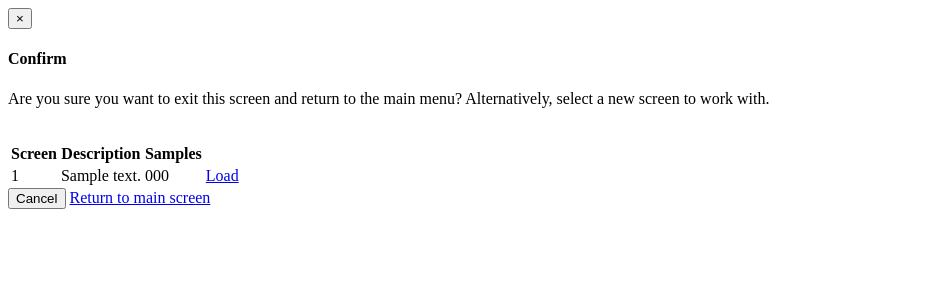
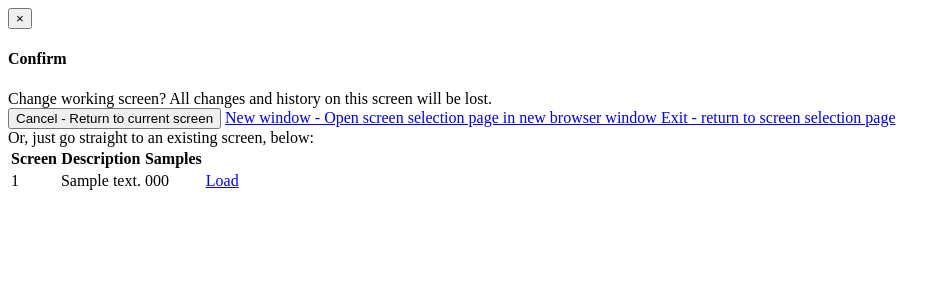
Before and after one commit to microscopium/microscopium-ui, a Flask app: template app/templates/modals/_exit_confirmation.html in a window 1280 px wide. Shown: the top 300 px of the page, without its empty margins (0-950 px from the left). Run offline with Flask 2, Linux system fonts and the light colour scheme; the template is opened without the code that fills it: most values are stand-ins (such as "Sample title", 1, 10 or a date in 2020); some libraries are stand-ins or nearby versions.

Commit message:
Add new buttons to exit confirmation modal * Add Cancel, New window, Exit choices * Move table of available screens to bottom of modal

```diff
--- a/app/templates/modals/_exit_confirmation.html
+++ b/app/templates/modals/_exit_confirmation.html
@@ -8,17 +8,24 @@
                 <h4 class="modal-title">Confirm</h4>
             </div>
             <div class="modal-body">
-                <p>Are you sure you want to exit this screen and return to the main menu? Alternatively, select a new
-                screen to work with.</p><br>
+                Change working screen? All changes and history on this screen will be lost.
+            </div>
+            <div class="modal-body text-center">
+                <button type="button" class="btn btn-primary" data-dismiss="modal">
+                    Cancel - Return to current screen
+                </button>
+                <a class="btn btn-primary" href="{{ url_for("main.index")}}" target="_blank">
+                    New window - Open screen selection page in new browser window
+                </a>
+                <a class="btn btn-danger" href="{{ url_for("main.index")}}">
+                    Exit - return to screen selection page
+                </a>
+            </div>
+            <div class="modal-body">
+                Or, just go straight to an existing screen, below:
+            </div>
+            <div class="modal-body">
                 {% include "index_components/_screen_table.html" %}
-            </div>
-            <div class="modal-footer">
-                <button type="button" class="btn btn-primary" data-dismiss="modal">
-                    Cancel
-                </button>
-                <a class="btn btn-danger" href="{{ url_for("main.index")}}">
-                    Return to main screen
-                </a>
             </div>
         </div>
     </div>
```
